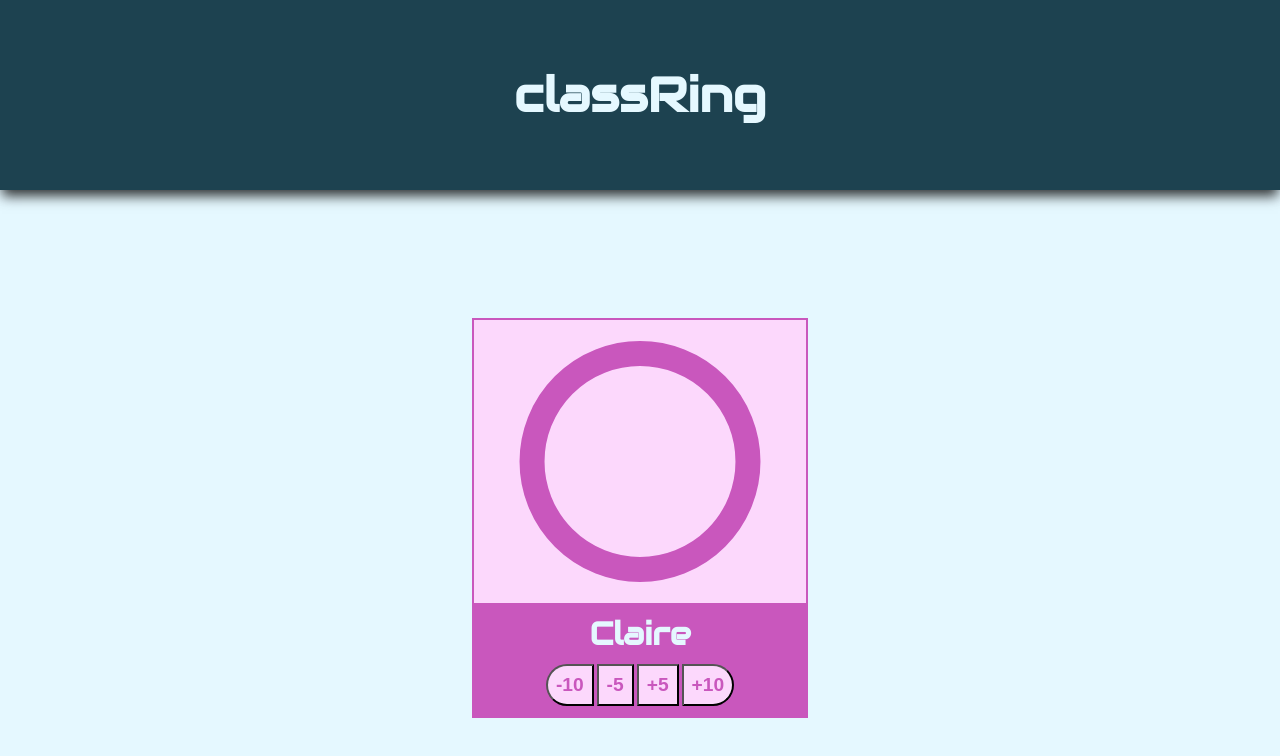
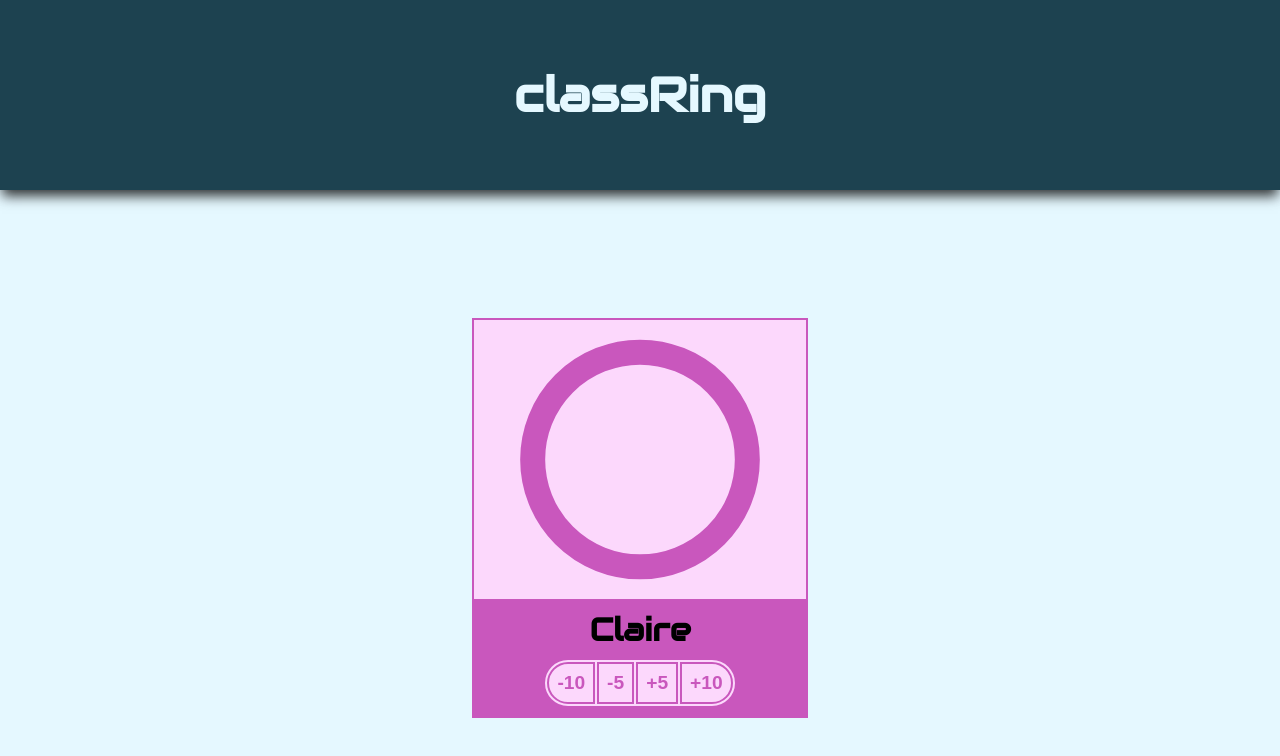
Before and after one commit to lob0scuro/classRing, a React (Vite) app: page / in a window 1280 px wide. Shown: the top 756 px of the page. Built offline with nearby package versions, Linux system fonts and the light colour scheme.

Commit message:
started more granular compnents for student card

```diff
--- a/src/App.jsx
+++ b/src/App.jsx
@@ -6,7 +6,7 @@ function App() {
   return (
     <>
       <Header />
-      <StudentCard />
+      <StudentCard name="Claire" />
     </>
   );
 }
--- a/src/components/Buttons/PointsButtonBlock.jsx
+++ b/src/components/Buttons/PointsButtonBlock.jsx
@@ -8,6 +8,7 @@ const PointsButtonBlock = () => {
     fontWeight: "600",
     padding: "8px",
     color: "var(--saturatedPink)",
+    border: "2px solid var(--saturatedPink)",
   };
   return (
     <div className={styles.btnBlock}>
--- a/src/components/Buttons/button-bar.module.css
+++ b/src/components/Buttons/button-bar.module.css
@@ -1,6 +1,9 @@
 .btnBlock {
   display: flex;
-  gap: 3px;
+  gap: 2px;
+  border: 2px solid var(--pastelPink);
+  border-radius: 35px;
+  background-color: var(--pastelPink);
 }
 
 .btn:first-child {
--- a/src/components/StudentCard.jsx
+++ b/src/components/StudentCard.jsx
@@ -1,13 +1,19 @@
 import React from "react";
-import styles from "./student-card.module.css";
 import PointsButtonBlock from "./Buttons/PointsButtonBlock";
 
-const StudentCard = () => {
+const StudentCard = ({ name }) => {
+  const colors = {
+    blue: ["#c5eaf7", "#1d4250"],
+    pink: ["#fcd8fc", "#c957bd"],
+    orange: ["#f06d22", "#8a3c0e"],
+    green: ["#d4df90", "#87933c"],
+  };
+
   const svgStyles = {
     width: "100%",
     height: "100%",
     fill: "none",
-    stroke: "var(--saturatedPink)",
+    stroke: colors.pink[1],
     strokeWidth: "25",
     strokeLinecap: "round",
     strokeLinejoin: "round",
@@ -17,15 +23,39 @@ const StudentCard = () => {
     opacity: "1",
   };
 
+  const cardStyles = {
+    backgroundColor: "var(--saturatedPink)",
+    width: "21rem",
+    height: "25rem",
+    margin: "10% auto",
+    display: "flex",
+    flexDirection: "column",
+    border: "2px solid var(--saturatedPink)",
+  };
+
+  const circleStyles = {
+    width: "100%",
+    height: "75%",
+    backgroundColor: "var(--pastelPink)",
+  };
+
+  const infoBlockStyles = {
+    display: "flex",
+    flexDirection: "column",
+    alignItems: "center",
+    gap: "10px",
+    padding: "10px",
+  };
+
   return (
-    <div className={styles.studentCard}>
-      <div className={styles.circle}>
+    <div style={cardStyles}>
+      <div style={circleStyles}>
         <svg style={svgStyles} width="100%" height="100%">
           <circle r="35%" cx="50%" cy="50%" />
         </svg>
       </div>
-      <div className={styles.infoBlock}>
-        <h5>Claire</h5>
+      <div style={infoBlockStyles}>
+        <h5 style={{ textAlign: "center", fontSize: "2rem" }}>{name}</h5>
         <PointsButtonBlock />
       </div>
     </div>
--- a/src/components/student-card.module.css
+++ /dev/null
@@ -1,28 +0,0 @@
-.studentCard {
-  background-color: var(--saturatedPink);
-  width: 21rem;
-  height: 25rem;
-  margin: 10% auto;
-  display: flex;
-  flex-direction: column;
-  border: 2px solid var(--saturatedPink);
-}
-
-.circle {
-  width: 100%;
-  height: 75%;
-  background-color: var(--pastelPink);
-}
-
-.infoBlock {
-  display: flex;
-  flex-direction: column;
-  align-items: center;
-  gap: 10px;
-  padding: 10px;
-}
-
-.infoBlock h5 {
-  font-size: 2rem;
-  color: var(--lightAqua);
-}
```
